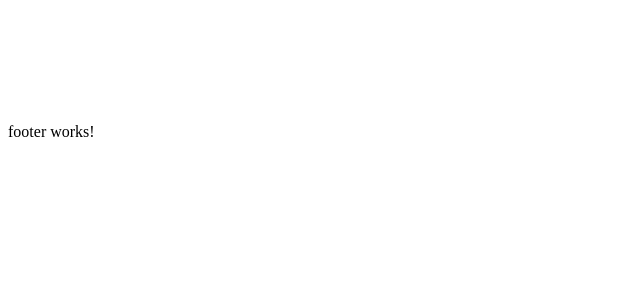
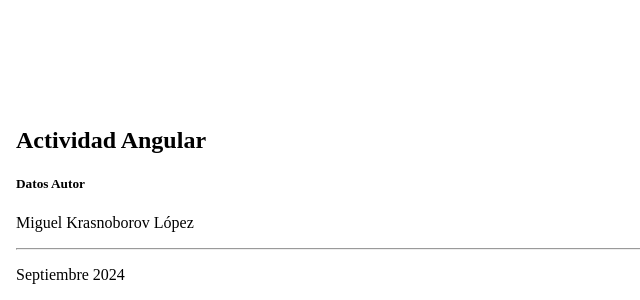
Before and after one commit to mlpz2/actividadng, an Angular app: page /home in a window 1280 px wide. Shown: the part 743-1043 px from the top of the page, without its empty margins (0-640 px from the left). Before the commit the page ends 900 px from the top, so only its background shows below. Built offline with nearby package versions, Linux system fonts and the light colour scheme; no server answers.

Commit message:
Agregado footer

```diff
--- a/src/app/components/footer/footer.component.html
+++ b/src/app/components/footer/footer.component.html
@@ -1 +1,23 @@
-<p>footer works!</p>
+<body>
+  <footer class="footer p-5">
+      <div class="container">
+          <div class="row">
+              <div class="col-md-3">
+                  <h2>Actividad Angular</h2>
+              </div>
+              <div class="col-md-3">
+                  <h5>Datos Autor</h5>
+                  <p>
+                     Miguel Krasnoborov López
+                  </p>
+              </div>
+          </div>
+          <hr>
+          <div class="row">
+              <div class="col-md-6">
+                  <p>Septiembre 2024</p>
+              </div>
+          </div>
+      </div>
+  </footer>
+</body>
```
